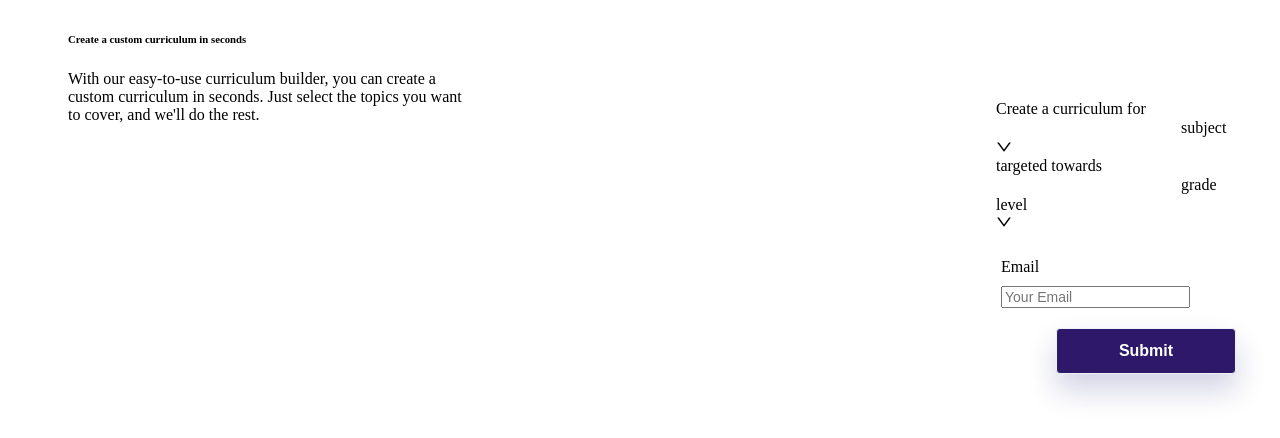
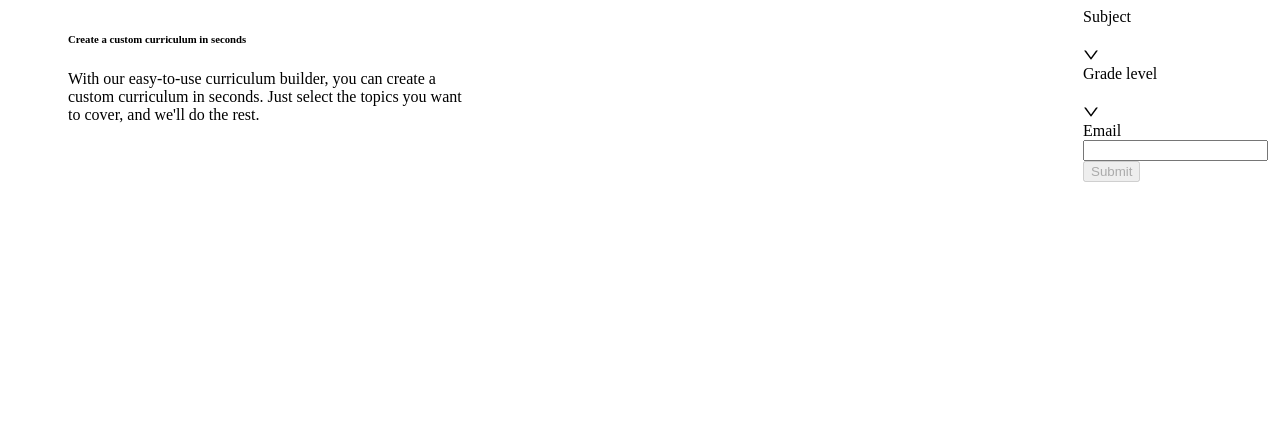
Before and after one commit to SidSata/peer-rising, a Next.js app: page /Teachers in a window 1280 px wide. Shown: the top 438 px of the page. Built offline with nearby package versions, Linux system fonts and the light colour scheme.

Commit message:
added nodejs server functionality

```diff
--- a/package.json
+++ b/package.json
@@ -10,6 +10,9 @@
     "@types/styled-components": "^5.1.26",
     "antd": "^4.24.8",
     "axios": "^0.21.4",
+    "cors": "^2.8.5",
+    "express": "^4.18.2",
+    "nodemailer": "^6.9.1",
     "i18next": "^19.9.2",
     "i18next-browser-languagedetector": "^6.1.8",
     "i18next-xhr-backend": "^3.2.2",
--- a/src/components/CurriculumForm/index.tsx
+++ b/src/components/CurriculumForm/index.tsx
@@ -1,49 +1,96 @@
-import { useState } from 'react';
+import React, { useState } from 'react';
 import { withTranslation } from 'react-i18next';
-import { Container, FormGroup, TextWrapper, Content, ButtonContainer, GradeLevelDropdownMenu, SubjectDropdownMenu } from "./styles";
+import { Container, FormGroup, TextWrapper, Content, ButtonContainer, GradeLevelDropdownMenu, SubjectDropdownMenu, EmailInput, GradeLevelSelector, SubjectSelector } from "./styles";
 import { useForm } from "../../common/utils/useForm";
 import { Row, Col } from "antd";
 import { Slide, Zoom } from "react-awesome-reveal";
 import { Button } from "../../common/Button";
 import Block from "../Block";
-import Input from "../../common/Input";
+// import Input from "../../common/Input";
 import TextArea from "../../common/TextArea";
 import validate from "../../common/utils/validationRules";
 import { ContactProps, ValidationTypeProps } from "./types";
+import { Select, Space, Input } from 'antd';
 
 
 // TODO: Make buttons nicer
+interface FormValues {
+  email: string;
+  subject: string;
+  gradeLevel: string;
+}
 
-const CurriculumForm = ({ title, content, id, t }: ContactProps) => {
-  const { values, handleChange, handleSubmit } = useForm(
+
+interface CurriculumFormProps {
+  email: string;
+  subject?: string;
+  gradeLevel?: string;
+  onSubmit: (data: FormValues) => void;
+}
+
+
+const CurriculumForm = ({ email = '', subject = '', gradeLevel = '', onSubmit }: CurriculumFormProps) => {
+
+  const { values, handleChange,  } = useForm(
     validate
   ) as any;
+  const [selectedSubject, setSelectedSubject] = useState(subject);
+  const [selectedGradeLevel, setSelectedGradeLevel] = useState(gradeLevel);
+  const [selectedEmail, setSelectedEmail] = useState(email);
 
-  const [subject, setSubject] = useState('Subject');
-  const [gradeLevel, setGradeLevel] = useState('Grade level');
+
+
 
   const handleSubjectChange = (event: React.ChangeEvent<HTMLSelectElement>) => {
-    setSubject(event.target.value);
+    setSelectedSubject(event.target.value);
   }
 
   const handleGradeLevelChange = (event: React.ChangeEvent<HTMLSelectElement>) => {
-    setGradeLevel(event.target.value);
+    setSelectedGradeLevel(event.target.value);
   }
 
+
+
+  function EmailInput() {
+    const [email, setEmail] = useState('');
+    const [error, setError] = useState('');
+
+    function handleChange(event: React.ChangeEvent<HTMLInputElement>) {
+      const value = event.target.value;
+      setEmail(value);
+      setError(value ? '' : 'Email is required');
+    }
+
+    return (
+      <div>
+        <Input
+          type="email"
+          placeholder="Enter your email"
+          value={email}
+          onChange={handleChange}
+          onBlur={() => setError(email ? '' : 'Email is required')}
+          style={{ marginBottom: '10px' }}
+        />
+        {error && <div style={{ color: 'red' }}>{error}</div>}
+      </div>
+    );
+  }
 
   return (
     <Container>
       <TextWrapper>
         <Content>
       <label htmlFor="subject">Create a curriculum for </label>
-      <SubjectDropdownMenu />
+      <SubjectSelector />
+      {/* <SubjectDropdownMenu /> */}
       {/* <select id="subject" value={subject} onChange={handleSubjectChange}>
         <option value="Subject" disabled>Subject</option>
         <option value="Math">Math</option>
         <option value="Computer Science">Computer Science</option>
       </select> */}
       <label> targeted towards </label>
-      <GradeLevelDropdownMenu />
+      <GradeLevelSelector />
+      {/* <GradeLevelDropdownMenu /> */}
       {/* <label htmlFor="gradeLevel"> targeted towards </label>
       <select id="gradeLevel" value={gradeLevel} onChange={handleGradeLevelChange}>
         <option value="Grade level" disabled>Grade level</option>
@@ -51,7 +98,7 @@ const CurriculumForm = ({ title, content, id, t }: ContactProps) => {
         <option value="High School">High School</option>
       </select> */}
       </Content></TextWrapper>
-      <FormGroup autoComplete="off" onSubmit={handleSubmit}>
+      {/* <FormGroup autoComplete="off" onSubmit={handleSubmit}>
         <Input
           type="text"
           name="email"
@@ -59,9 +106,11 @@ const CurriculumForm = ({ title, content, id, t }: ContactProps) => {
           value={values.email || ""}
           onChange={handleChange}
         />
-        </FormGroup>
+        </FormGroup> */}
+        <TextWrapper><label> Your email: </label></TextWrapper>
+        <EmailInput />
         <ButtonContainer>
-                <Button name="submit">{t("Submit")}</Button>
+                <Button name="submit">{ onSubmit }</Button>
         </ButtonContainer>
 
     </Container>
--- a/src/components/CurriculumForm/styles.tsx
+++ b/src/components/CurriculumForm/styles.tsx
@@ -1,12 +1,106 @@
 import styled from "styled-components";
-import React from 'react';
-import { Select, Space } from 'antd';
+import { Select, Space, Input } from 'antd';
+import React, { useState } from 'react';
+
+
+const { Option } = Select;
+
+
+function SubjectSelector() {
+  const [subject, setSubject] = useState<string | undefined>(undefined);
+  const [error, setError] = useState<string>('');
+
+  function handleChange(value: string) {
+    setSubject(value);
+    setError('');
+  }
+
+  return (
+    <div>
+      <Select
+        placeholder="Subject"
+        value={subject}
+        onChange={handleChange}
+        onBlur={() => {
+          if (!subject) {
+            setError('Please select a subject');
+          }
+        }}
+        style={{ width: '100%' }}
+      >
+        <Option value="Math">Math</Option>
+        <Option value="Computer Science">Computer Science</Option>
+      </Select>
+      {error && <div style={{ color: 'red' }}>{error}</div>}
+    </div>
+  );
+}
+
+function GradeLevelSelector() {
+  const [gradeLevel, setGradeLevel] = useState<string | undefined>(undefined);
+  const [error, setError] = useState<string>('');
+
+  function handleChange(value: string) {
+    setGradeLevel(value);
+    setError('');
+  }
+
+  return (
+    <div>
+      <Select
+        placeholder="Grade level"
+        value={gradeLevel}
+        onChange={handleChange}
+        onBlur={() => {
+          if (!gradeLevel) {
+            setError('Please select a grade level');
+          }
+        }}
+        style={{ width: '100%' }}
+      >
+        <Option value="Middle-School">Middle-School</Option>
+        <Option value="High-School">High-School</Option>
+      </Select>
+      {error && <div style={{ color: 'red' }}>{error}</div>}
+    </div>
+  );
+}
+
+function EmailInput() {
+  const [email, setEmail] = useState('');
+  const [error, setError] = useState('');
+
+  function handleChange(event: React.ChangeEvent<HTMLInputElement>) {
+    const value = event.target.value;
+    setEmail(value);
+    setError(value ? '' : 'Email is required');
+  }
+
+  return (
+    <div>
+      <Input
+        type="email"
+        placeholder="Enter your email"
+        value={email}
+        onChange={handleChange}
+        onBlur={() => setError(email ? '' : 'Email is required')}
+        style={{ marginBottom: '10px' }}
+      />
+      {error && <div style={{ color: 'red' }}>{error}</div>}
+    </div>
+  );
+}
+
+export { SubjectSelector, GradeLevelSelector, EmailInput };
+
+
 
 const handleChange = (value: string) => {
   console.log(`selected ${value}`);
 };
 
 export const SubjectDropdownMenu: React.FC = () => (
+
   <Space wrap>
     <Select
       defaultValue="subject"
@@ -46,7 +140,6 @@ export const Container = styled("div")`
   padding: 2rem;
   border-radius: 3rem;
   margin: 0 auto;
-  top: 10%
 `;
 
 export const TextWrapper = styled("div")`
--- /dev/null
+++ b/src/components/UserField/index.tsx
@@ -0,0 +1,119 @@
+import { useState } from 'react';
+import { Select, Input, Button, Form } from 'antd';
+import { withTranslation } from 'react-i18next';
+
+const { Option } = Select;
+
+interface SubjectOption {
+  label: string;
+  value: string;
+  disabled?: boolean;
+}
+
+interface GradeLevelOption {
+  label: string;
+  value: string;
+  disabled?: boolean;
+}
+
+const subjectOptions: SubjectOption[] = [
+  { label: 'Math', value: 'math' },
+  { label: 'Computer Science', value: 'computer_science' },
+  { label: 'Physics', value: 'physics', disabled: true },
+  { label: 'College Preparation', value: 'college_preparation', disabled: true },
+  { label: 'Chemistry', value: 'chemistry', disabled: true },
+];
+
+const gradeLevelOptions: GradeLevelOption[] = [
+  { label: 'High-school', value: 'high_school' },
+  { label: 'Middle-school', value: 'middle_school' },
+  { label: 'Elementary school', value: 'elementary_school', disabled: true },
+];
+
+const validateEmail = (email: string): boolean => {
+  const re = /\S+@\S+\.\S+/;
+  return re.test(email);
+};
+
+const UserField: React.FC = () => {
+  const [subject, setSubject] = useState<string | null>(null);
+  const [gradeLevel, setGradeLevel] = useState<string | null>(null);
+  const [email, setEmail] = useState<string | null>(null);
+  const [form] = Form.useForm();
+
+  const handleSubmit = (): void => {
+    form.validateFields().then((values) => {
+      const { subject, gradeLevel, email } = values;
+      console.log('Submitting:', subject, gradeLevel, email);
+      // Call backend API with subject, gradeLevel, and email
+      fetch('http://localhost:3002/submit', {
+        method: 'POST',
+        headers: {
+          'Content-Type': 'application/json'
+        },
+        body: JSON.stringify({ subject, gradeLevel, email }),
+      })
+      .then(response => {
+        if (response.ok) {
+          console.log('Data submitted successfully!');
+        } else {
+          console.log('Error submitting data');
+        }
+      })
+      .catch(error => {
+        console.error('Error submitting data:', error);
+      });
+      });
+  };
+
+  return (
+    <Form form={form} onFinish={handleSubmit}>
+      <Form.Item
+        label="Subject"
+        name="subject"
+        rules={[{ required: true, message: 'Please select a subject' }]}
+      >
+        <Select value={subject} onChange={(value) => setSubject(value)}>
+          {subjectOptions.map((option) => (
+            <Option key={option.value} value={option.value} disabled={option.disabled}>
+              {option.label}
+            </Option>
+          ))}
+        </Select>
+      </Form.Item>
+
+      <Form.Item
+        label="Grade level"
+        name="gradeLevel"
+        rules={[{ required: true, message: 'Please select a grade level' }]}
+      >
+        <Select value={gradeLevel} onChange={(value) => setGradeLevel(value)}>
+          {gradeLevelOptions.map((option) => (
+            <Option key={option.value} value={option.value} disabled={option.disabled}>
+              {option.label}
+            </Option>
+          ))}
+        </Select>
+      </Form.Item>
+
+      <Form.Item
+        label="Email"
+        name="email"
+        rules={[
+          { required: true, message: 'Please enter your email' },
+          { type: 'email', message: 'Please enter a valid email' },
+        ]}
+      >
+        <Input value={email ? email : ''} onChange={(e) => setEmail(e.target.value)} />
+      </Form.Item>
+
+      <Form.Item>
+        <Button type="primary" htmlType="submit" disabled={!subject || !gradeLevel || !validateEmail(email!)}>
+          Submit
+        </Button>
+      </Form.Item>
+    </Form>
+  );
+};
+
+export default withTranslation()(UserField);
--- a/src/pages/Teachers/index.tsx
+++ b/src/pages/Teachers/index.tsx
@@ -2,16 +2,17 @@ import { lazy } from "react";
 import TeacherContent from "../../content/TeacherContent.json";
 import CurriculumCreatorContent from "../../content/CurriculumCreatorContent.json";
 import { Divider } from 'antd';
+// import { EmailInput } from "../../components/CurriculumForm/styles";
 
 const SplitContainer = lazy(() => import("../../common/SplitContainer"));
 const ScrollToTop = lazy(() => import("../../common/ScrollToTop"));
 const Block = lazy(() => import("../../components/Block"));
-// const PromptField = lazy(() => import("../../components/PromptField"));
 const CurriculumForm = lazy(() => import("../../components/CurriculumForm"));
-const GPTField = lazy(() => import("../../components/GPTField"));
+const UserField = lazy(() => import("../../components/UserField"));
 
 
 const Home = () => {
+
   return (
     <SplitContainer>
       <ScrollToTop />
@@ -24,7 +25,9 @@ const Home = () => {
       <Divider type="vertical" style={{ height: "100%", backgroundColor: "#000" }}/>
       <div className="right-column">
 
-        <CurriculumForm title="" content="" id="" />
+        {/* <CurriculumForm email="" subject="" gradeLevel="" /> */}
+        <UserField />
+
       </div>
     </SplitContainer>
   );
```
Also changed, not shown: src/scripts/server.js (added, +70 -0 lines), 1 other file (tests, documents, lock files or other folders).
